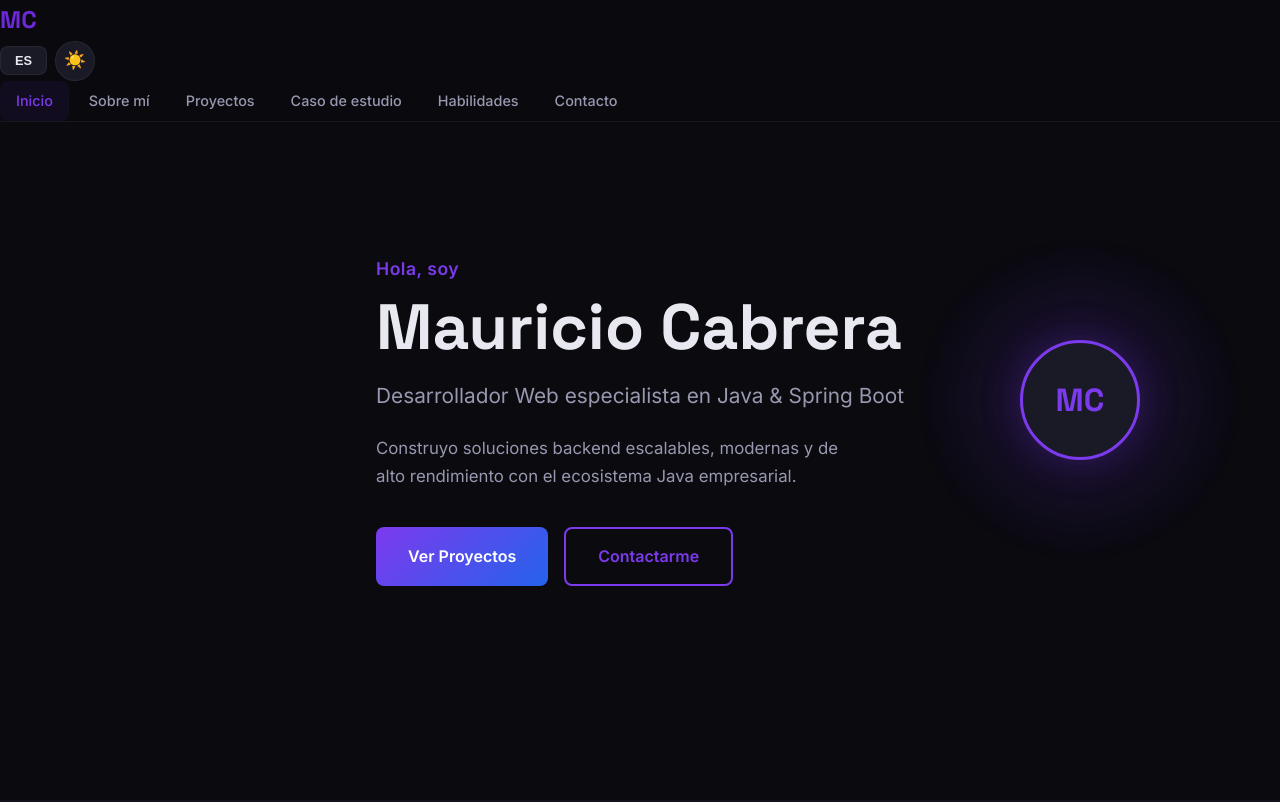
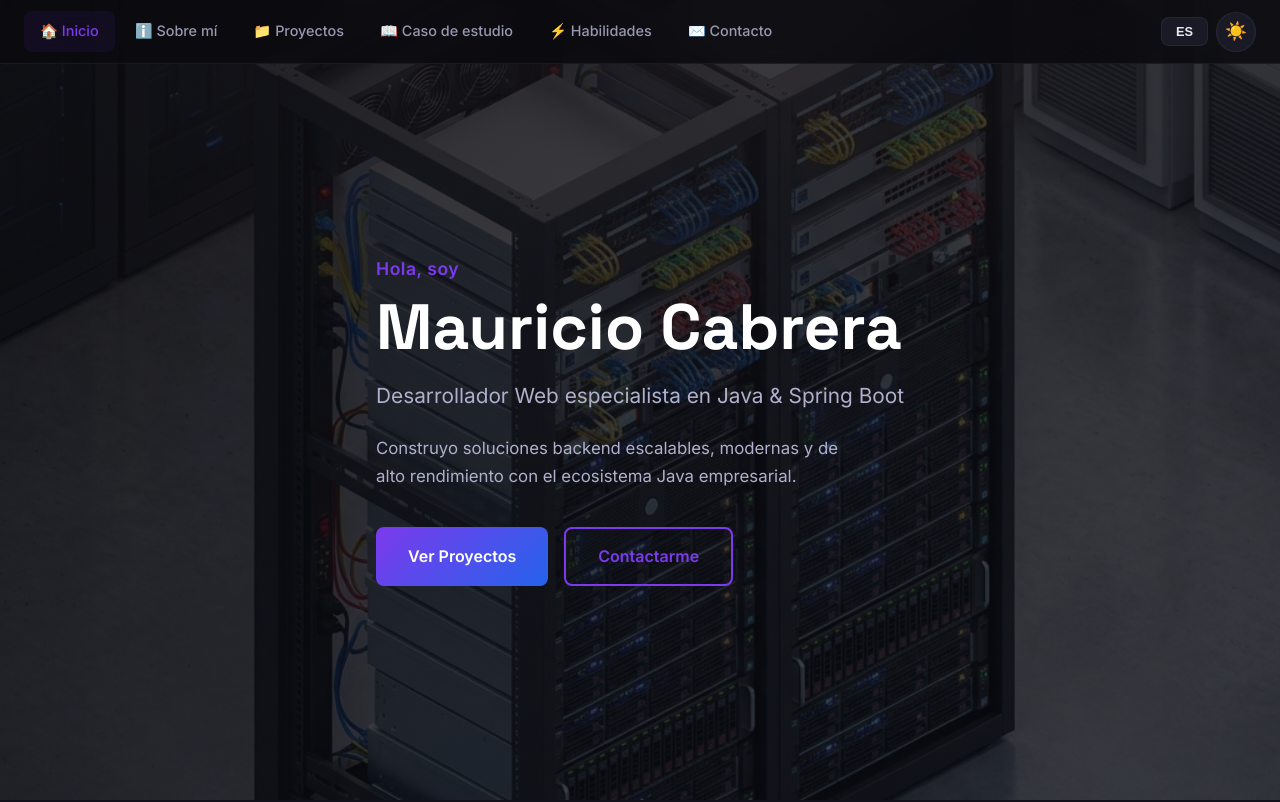
Before and after one commit to maucabreradev/portfolio, a plain HTML site: page index.html in a window 1280 px wide. Shown: the top 802 px of the page. Drawn offline with Linux system fonts and the light colour scheme.

Commit message:
feat: add hero background image, remove avatar circle, add navbar icons and right-aligned toggles

```diff
--- a/css/style.css
+++ b/css/style.css
@@ -111,39 +111,19 @@ a:hover {
   -webkit-backdrop-filter: blur(20px);
   border-bottom: 1px solid var(--border);
   transition: background var(--transition);
-}
-
-.navbar__brand {
   display: flex;
   align-items: center;
-  gap: 12px;
-}
-
-.navbar__logo {
-  font-family: var(--font-display);
-  font-size: 1.5rem;
-  font-weight: 700;
-  color: var(--accent);
-  padding: 0;
-}
-
-.navbar__name {
-  font-weight: 600;
-  font-size: 0.95rem;
-  color: var(--text);
-  display: none;
-}
-
-.navbar__actions {
-  display: flex;
-  align-items: center;
-  gap: 8px;
+  justify-content: space-between;
+  padding: 0 24px;
+  height: 64px;
 }
 
 .navbar__menu {
   display: flex;
   list-style: none;
   gap: 4px;
+  margin: 0;
+  padding: 0;
 }
 
 .navbar__link {
@@ -154,6 +134,7 @@ a:hover {
   font-weight: 500;
   transition: all var(--transition);
   display: block;
+  white-space: nowrap;
 }
 
 .navbar__link:hover {
@@ -164,6 +145,12 @@ a:hover {
 .navbar__link--active {
   color: var(--accent);
   background: var(--accent-soft);
+}
+
+.navbar__actions {
+  display: flex;
+  align-items: center;
+  gap: 8px;
 }
 
 /* THEME TOGGLE */
@@ -233,11 +220,21 @@ a:hover {
   padding: 120px 24px 80px;
   position: relative;
   overflow: hidden;
+  background: url(../assets/hero.jpeg) center / cover no-repeat;
+}
+
+.hero::before {
+  content: '';
+  position: absolute;
+  inset: 0;
+  background: linear-gradient(135deg, rgba(10, 10, 15, 0.85), rgba(10, 10, 15, 0.7));
+  z-index: 1;
 }
 
 .hero__content {
   max-width: 560px;
   z-index: 2;
+  position: relative;
 }
 
 .hero__greeting {
@@ -254,16 +251,17 @@ a:hover {
   font-weight: 700;
   line-height: 1.1;
   margin-bottom: 16px;
+  color: #ffffff;
 }
 
 .hero__subtitle {
   font-size: 1.3rem;
-  color: var(--text-muted);
+  color: #b0b0cc;
   margin-bottom: 20px;
 }
 
 .hero__description {
-  color: var(--text-muted);
+  color: #b0b0cc;
   font-size: 1.05rem;
   margin-bottom: 36px;
   max-width: 480px;
@@ -273,57 +271,6 @@ a:hover {
   display: flex;
   gap: 16px;
   flex-wrap: wrap;
-}
-
-.hero__visual {
-  position: absolute;
-  right: 0;
-  top: 50%;
-  transform: translateY(-50%);
-  width: 400px;
-  height: 400px;
-  pointer-events: none;
-}
-
-.hero__blob {
-  position: absolute;
-  width: 300px;
-  height: 300px;
-  background: radial-gradient(circle, var(--accent-glow), transparent 70%);
-  border-radius: 50%;
-  top: 50%;
-  left: 50%;
-  transform: translate(-50%, -50%);
-  animation: blobPulse 4s ease-in-out infinite;
-}
-
-.hero__avatar {
-  position: absolute;
-  width: 120px;
-  height: 120px;
-  background: var(--bg-card);
-  border: 3px solid var(--accent);
-  border-radius: 50%;
-  top: 50%;
-  left: 50%;
-  transform: translate(-50%, -50%);
-  display: flex;
-  align-items: center;
-  justify-content: center;
-  z-index: 2;
-  box-shadow: 0 0 40px var(--accent-glow);
-}
-
-.hero__avatar-letters {
-  font-family: var(--font-display);
-  font-size: 2rem;
-  font-weight: 700;
-  color: var(--accent);
-}
-
-@keyframes blobPulse {
-  0%, 100% { transform: translate(-50%, -50%) scale(1); opacity: 0.6; }
-  50% { transform: translate(-50%, -50%) scale(1.15); opacity: 0.9; }
 }
 
 /* BUTTONS */
@@ -664,10 +611,6 @@ a:hover {
     display: flex;
   }
 
-  .navbar__name {
-    display: none;
-  }
-
   .hero {
     flex-direction: column;
     text-align: center;
@@ -684,10 +627,6 @@ a:hover {
 
   .hero__actions {
     justify-content: center;
-  }
-
-  .hero__visual {
-    display: none;
   }
 
   .about__grid {
--- a/index.html
+++ b/index.html
@@ -11,10 +11,14 @@
 </head>
 <body>
   <nav class="navbar" id="navbar">
-    <div class="navbar__brand">
-      <a href="#inicio" class="navbar__logo">MC</a>
-      <span class="navbar__name">Mauricio Cabrera</span>
-    </div>
+    <ul class="navbar__menu" id="navMenu">
+      <li><a href="#inicio" class="navbar__link navbar__link--active" data-section="inicio">🏠 Inicio</a></li>
+      <li><a href="#sobre-mi" class="navbar__link" data-section="sobre-mi">ℹ️ Sobre mí</a></li>
+      <li><a href="#proyectos" class="navbar__link" data-section="proyectos">📁 Proyectos</a></li>
+      <li><a href="#caso-de-estudio" class="navbar__link" data-section="caso-de-estudio">📖 Caso de estudio</a></li>
+      <li><a href="#habilidades" class="navbar__link" data-section="habilidades">⚡ Habilidades</a></li>
+      <li><a href="#contacto" class="navbar__link" data-section="contacto">✉️ Contacto</a></li>
+    </ul>
     <div class="navbar__actions">
       <button class="lang-toggle" id="langToggle" aria-label="Cambiar idioma">
         <span id="langLabel">ES</span>
@@ -26,14 +30,6 @@
         <span></span><span></span><span></span>
       </button>
     </div>
-    <ul class="navbar__menu" id="navMenu">
-      <li><a href="#inicio" class="navbar__link navbar__link--active" data-section="inicio">Inicio</a></li>
-      <li><a href="#sobre-mi" class="navbar__link" data-section="sobre-mi">Sobre mí</a></li>
-      <li><a href="#proyectos" class="navbar__link" data-section="proyectos">Proyectos</a></li>
-      <li><a href="#caso-de-estudio" class="navbar__link" data-section="caso-de-estudio">Caso de estudio</a></li>
-      <li><a href="#habilidades" class="navbar__link" data-section="habilidades">Habilidades</a></li>
-      <li><a href="#contacto" class="navbar__link" data-section="contacto">Contacto</a></li>
-    </ul>
   </nav>
 
   <main>
@@ -46,12 +42,6 @@
         <div class="hero__actions">
           <a href="#proyectos" class="btn btn--primary" data-i18n="viewProjects">Ver Proyectos</a>
           <a href="#contacto" class="btn btn--outline" data-i18n="contactMe">Contactarme</a>
-        </div>
-      </div>
-      <div class="hero__visual">
-        <div class="hero__blob"></div>
-        <div class="hero__avatar">
-          <span class="hero__avatar-letters">MC</span>
         </div>
       </div>
     </section>
```
Also changed, not shown: assets/hero.jpeg (added).
